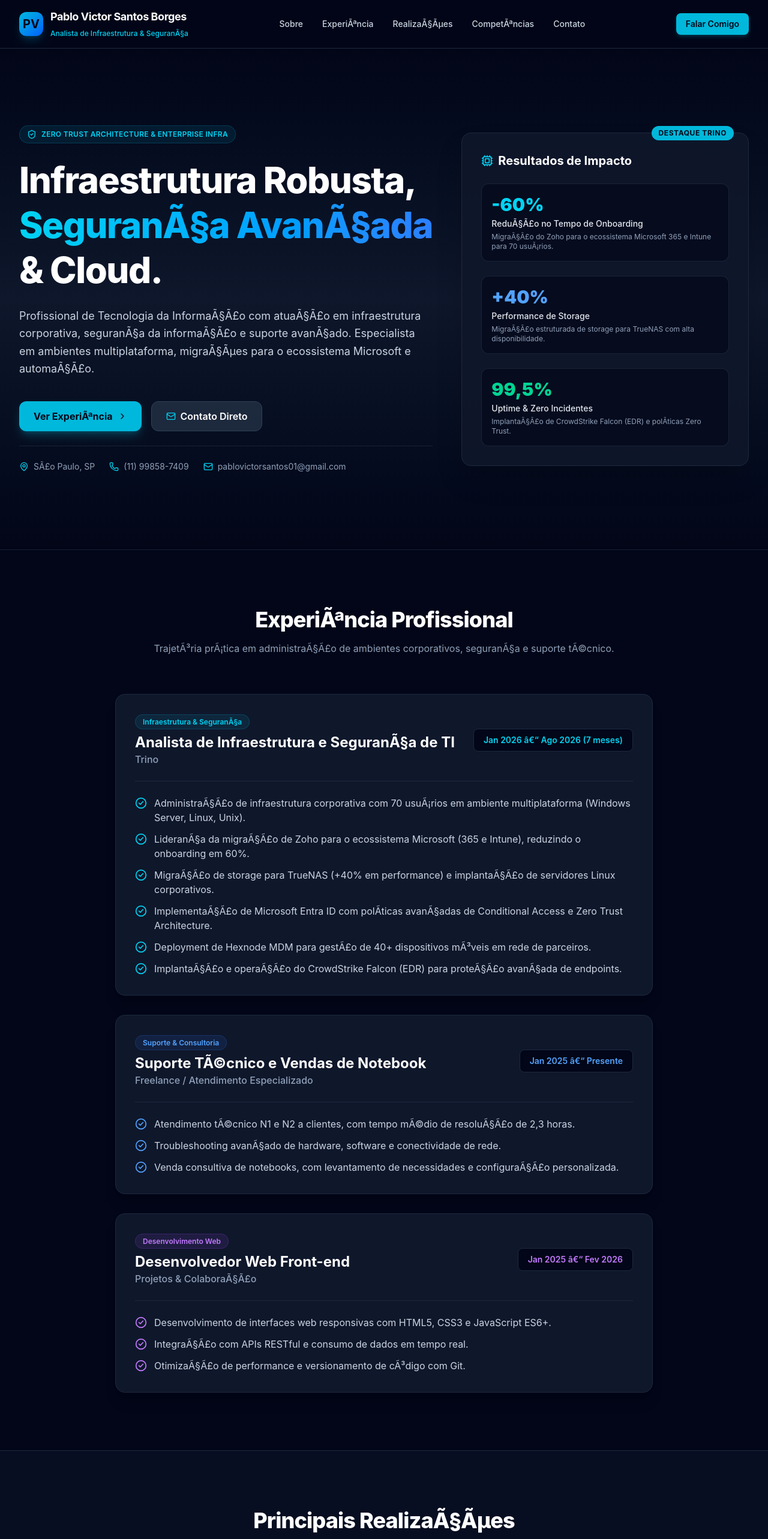
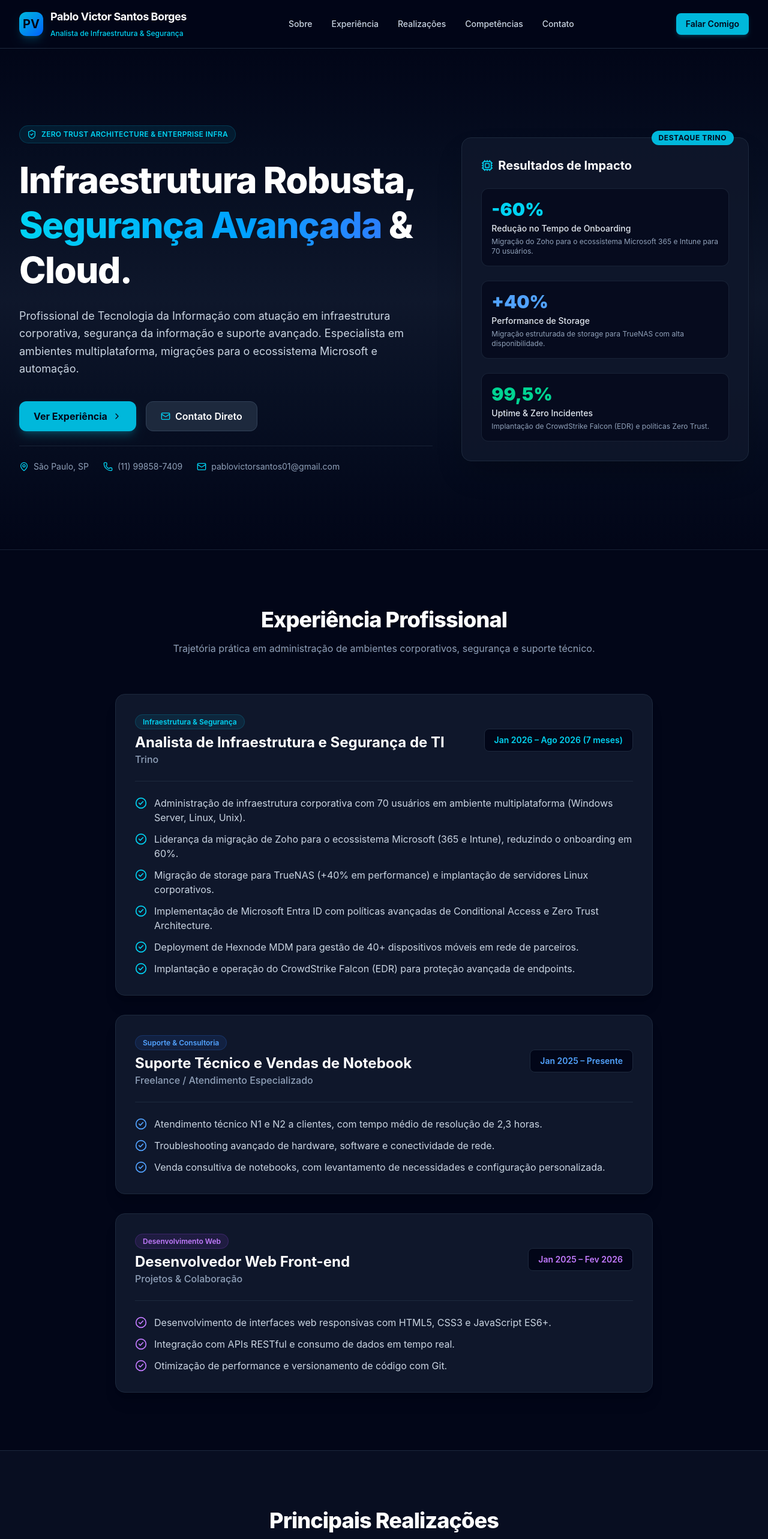
Before and after one commit to pablovictorsantos01-crypto/pablovictorsantos01-crypto.github.io, a React (Vite) app: page / in a window 1280 px wide. Shown: the top 2566 px of the page at 60% size. Built offline with nearby package versions, Linux system fonts and the light colour scheme.

Commit message:
Corrige encoding definitivamente via script

```diff
--- a/src/pages/Home.tsx
+++ b/src/pages/Home.tsx
@@ -15,6 +15,7 @@ import {
   ChevronRight,
   Send
 } from 'lucide-react';
+
 export default function Home() {
   const [formData, setFormData] = useState({ name: '', email: '', message: '' });
   const [submitted, setSubmitted] = useState(false);
@@ -42,15 +43,15 @@ export default function Home() {
             </div>
             <div>
               <span className="font-bold text-lg tracking-tight text-white block">Pablo Victor Santos Borges</span>
-              <span className="text-xs text-cyan-400 font-medium">Analista de Infraestrutura & SeguranÃ§a</span>
+              <span className="text-xs text-cyan-400 font-medium">Analista de Infraestrutura & Segurança</span>
             </div>
           </div>
 
           <nav className="hidden md:flex items-center space-x-8 text-sm font-medium text-slate-300">
             <a href="#sobre" className="hover:text-cyan-400 transition-colors">Sobre</a>
-            <a href="#experiencia" className="hover:text-cyan-400 transition-colors">ExperiÃªncia</a>
-            <a href="#realizacoes" className="hover:text-cyan-400 transition-colors">RealizaÃ§Ãµes</a>
-            <a href="#competencias" className="hover:text-cyan-400 transition-colors">CompetÃªncias</a>
+            <a href="#experiencia" className="hover:text-cyan-400 transition-colors">Experiência</a>
+            <a href="#realizacoes" className="hover:text-cyan-400 transition-colors">Realizações</a>
+            <a href="#competencias" className="hover:text-cyan-400 transition-colors">Competências</a>
             <a href="#contato" className="hover:text-cyan-400 transition-colors">Contato</a>
           </nav>
 
@@ -78,11 +79,11 @@ export default function Home() {
               </div>
 
               <h1 className="text-4xl sm:text-6xl font-extrabold tracking-tight text-white leading-tight">
-                Infraestrutura Robusta, <span className="text-transparent bg-clip-text bg-gradient-to-r from-cyan-400 to-blue-500">SeguranÃ§a AvanÃ§ada</span> & Cloud.
+                Infraestrutura Robusta, <span className="text-transparent bg-clip-text bg-gradient-to-r from-cyan-400 to-blue-500">Segurança Avançada</span> & Cloud.
               </h1>
 
               <p className="text-lg text-slate-300 max-w-2xl leading-relaxed">
-                Profissional de Tecnologia da InformaÃ§Ã£o com atuaÃ§Ã£o em infraestrutura corporativa, seguranÃ§a da informaÃ§Ã£o e suporte avanÃ§ado. Especialista em ambientes multiplataforma, migraÃ§Ãµes para o ecossistema Microsoft e automaÃ§Ã£o.
+                Profissional de Tecnologia da Informação com atuação em infraestrutura corporativa, segurança da informação e suporte avançado. Especialista em ambientes multiplataforma, migrações para o ecossistema Microsoft e automação.
               </p>
 
               <div className="flex flex-wrap gap-4 pt-4">
@@ -90,7 +91,7 @@ export default function Home() {
                   href="#experiencia"
                   className="px-6 py-3 rounded-xl bg-cyan-500 text-slate-950 font-bold hover:bg-cyan-400 transition-all flex items-center space-x-2 shadow-lg shadow-cyan-500/25"
                 >
-                  <span>Ver ExperiÃªncia</span>
+                  <span>Ver Experiência</span>
                   <ChevronRight className="w-4 h-4" />
                 </a>
                 <a
@@ -105,7 +106,7 @@ export default function Home() {
               <div className="pt-6 border-t border-slate-800/80 flex flex-wrap gap-6 text-sm text-slate-400">
                 <div className="flex items-center space-x-2">
                   <MapPin className="w-4 h-4 text-cyan-400" />
-                  <span>SÃ£o Paulo, SP</span>
+                  <span>São Paulo, SP</span>
                 </div>
                 <div className="flex items-center space-x-2">
                   <Phone className="w-4 h-4 text-cyan-400" />
@@ -132,20 +133,20 @@ export default function Home() {
                 <div className="space-y-6">
                   <div className="p-4 rounded-xl bg-slate-950/60 border border-slate-800/80">
                     <div className="text-3xl font-black text-cyan-400 mb-1">-60%</div>
-                    <div className="text-sm font-medium text-slate-200">ReduÃ§Ã£o no Tempo de Onboarding</div>
-                    <p className="text-xs text-slate-400 mt-1">MigraÃ§Ã£o do Zoho para o ecossistema Microsoft 365 e Intune para 70 usuÃ¡rios.</p>
+                    <div className="text-sm font-medium text-slate-200">Redução no Tempo de Onboarding</div>
+                    <p className="text-xs text-slate-400 mt-1">Migração do Zoho para o ecossistema Microsoft 365 e Intune para 70 usuários.</p>
                   </div>
 
                   <div className="p-4 rounded-xl bg-slate-950/60 border border-slate-800/80">
                     <div className="text-3xl font-black text-blue-400 mb-1">+40%</div>
                     <div className="text-sm font-medium text-slate-200">Performance de Storage</div>
-                    <p className="text-xs text-slate-400 mt-1">MigraÃ§Ã£o estruturada de storage para TrueNAS com alta disponibilidade.</p>
+                    <p className="text-xs text-slate-400 mt-1">Migração estruturada de storage para TrueNAS com alta disponibilidade.</p>
                   </div>
 
                   <div className="p-4 rounded-xl bg-slate-950/60 border border-slate-800/80">
                     <div className="text-3xl font-black text-emerald-400 mb-1">99,5%</div>
                     <div className="text-sm font-medium text-slate-200">Uptime & Zero Incidentes</div>
-                    <p className="text-xs text-slate-400 mt-1">ImplantaÃ§Ã£o de CrowdStrike Falcon (EDR) e polÃ­ticas Zero Trust.</p>
+                    <p className="text-xs text-slate-400 mt-1">Implantação de CrowdStrike Falcon (EDR) e políticas Zero Trust.</p>
                   </div>
                 </div>
 
@@ -156,11 +157,11 @@ export default function Home() {
         </div>
       </section>
 
-      {/* EXPERIÃŠNCIA PROFISSIONAL */}
+      {/* EXPERIÊNCIA PROFISSIONAL */}
       <section id="experiencia" className="py-24 max-w-7xl mx-auto px-4 sm:px-6 lg:px-8">
         <div className="text-center max-w-3xl mx-auto mb-16 space-y-4">
-          <h2 className="text-3xl sm:text-4xl font-extrabold text-white tracking-tight">ExperiÃªncia Profissional</h2>
-          <p className="text-slate-400">TrajetÃ³ria prÃ¡tica em administraÃ§Ã£o de ambientes corporativos, seguranÃ§a e suporte tÃ©cnico.</p>
+          <h2 className="text-3xl sm:text-4xl font-extrabold text-white tracking-tight">Experiência Profissional</h2>
+          <p className="text-slate-400">Trajetória prática em administração de ambientes corporativos, segurança e suporte técnico.</p>
         </div>
 
         <div className="space-y-8 max-w-4xl mx-auto">
@@ -169,40 +170,40 @@ export default function Home() {
             <div className="flex flex-col sm:flex-row sm:items-center justify-between mb-6 pb-6 border-b border-slate-800">
               <div>
                 <span className="text-xs font-semibold px-3 py-1 rounded-full bg-cyan-500/10 text-cyan-400 border border-cyan-500/20">
-                  Infraestrutura & SeguranÃ§a
+                  Infraestrutura & Segurança
                 </span>
-                <h3 className="text-2xl font-bold text-white mt-2">Analista de Infraestrutura e SeguranÃ§a de TI</h3>
+                <h3 className="text-2xl font-bold text-white mt-2">Analista de Infraestrutura e Segurança de TI</h3>
                 <p className="text-slate-400 font-medium">Trino</p>
               </div>
               <div className="mt-2 sm:mt-0 text-sm text-cyan-400 font-semibold bg-slate-950 px-4 py-2 rounded-lg border border-slate-800">
-                Jan 2026 â€“ Ago 2026 (7 meses)
+                Jan 2026 – Ago 2026 (7 meses)
               </div>
             </div>
 
             <ul className="space-y-3 text-slate-300 text-sm sm:text-base">
               <li className="flex items-start space-x-3">
                 <CheckCircle2 className="w-5 h-5 text-cyan-400 shrink-0 mt-0.5" />
-                <span>AdministraÃ§Ã£o de infraestrutura corporativa com 70 usuÃ¡rios em ambiente multiplataforma (Windows Server, Linux, Unix).</span>
+                <span>Administração de infraestrutura corporativa com 70 usuários em ambiente multiplataforma (Windows Server, Linux, Unix).</span>
               </li>
               <li className="flex items-start space-x-3">
                 <CheckCircle2 className="w-5 h-5 text-cyan-400 shrink-0 mt-0.5" />
-                <span>LideranÃ§a da migraÃ§Ã£o de Zoho para o ecossistema Microsoft (365 e Intune), reduzindo o onboarding em 60%.</span>
+                <span>Liderança da migração de Zoho para o ecossistema Microsoft (365 e Intune), reduzindo o onboarding em 60%.</span>
               </li>
               <li className="flex items-start space-x-3">
                 <CheckCircle2 className="w-5 h-5 text-cyan-400 shrink-0 mt-0.5" />
-                <span>MigraÃ§Ã£o de storage para TrueNAS (+40% em performance) e implantaÃ§Ã£o de servidores Linux corporativos.</span>
+                <span>Migração de storage para TrueNAS (+40% em performance) e implantação de servidores Linux corporativos.</span>
               </li>
               <li className="flex items-start space-x-3">
                 <CheckCircle2 className="w-5 h-5 text-cyan-400 shrink-0 mt-0.5" />
-                <span>ImplementaÃ§Ã£o de Microsoft Entra ID com polÃ­ticas avanÃ§adas de Conditional Access e Zero Trust Architecture.</span>
+                <span>Implementação de Microsoft Entra ID com políticas avançadas de Conditional Access e Zero Trust Architecture.</span>
               </li>
               <li className="flex items-start space-x-3">
                 <CheckCircle2 className="w-5 h-5 text-cyan-400 shrink-0 mt-0.5" />
-                <span>Deployment de Hexnode MDM para gestÃ£o de 40+ dispositivos mÃ³veis em rede de parceiros.</span>
+                <span>Deployment de Hexnode MDM para gestão de 40+ dispositivos móveis em rede de parceiros.</span>
               </li>
               <li className="flex items-start space-x-3">
                 <CheckCircle2 className="w-5 h-5 text-cyan-400 shrink-0 mt-0.5" />
-                <span>ImplantaÃ§Ã£o e operaÃ§Ã£o do CrowdStrike Falcon (EDR) para proteÃ§Ã£o avanÃ§ada de endpoints.</span>
+                <span>Implantação e operação do CrowdStrike Falcon (EDR) para proteção avançada de endpoints.</span>
               </li>
             </ul>
           </div>
@@ -213,26 +214,26 @@ export default function Home() {
                 <span className="text-xs font-semibold px-3 py-1 rounded-full bg-blue-500/10 text-blue-400 border border-blue-500/20">
                   Suporte & Consultoria
                 </span>
-                <h3 className="text-2xl font-bold text-white mt-2">Suporte TÃ©cnico e Vendas de Notebook</h3>
+                <h3 className="text-2xl font-bold text-white mt-2">Suporte Técnico e Vendas de Notebook</h3>
                 <p className="text-slate-400 font-medium">Freelance / Atendimento Especializado</p>
               </div>
               <div className="mt-2 sm:mt-0 text-sm text-blue-400 font-semibold bg-slate-950 px-4 py-2 rounded-lg border border-slate-800">
-                Jan 2025 â€“ Presente
+                Jan 2025 – Presente
               </div>
             </div>
 
             <ul className="space-y-3 text-slate-300 text-sm sm:text-base">
               <li className="flex items-start space-x-3">
                 <CheckCircle2 className="w-5 h-5 text-blue-400 shrink-0 mt-0.5" />
-                <span>Atendimento tÃ©cnico N1 e N2 a clientes, com tempo mÃ©dio de resoluÃ§Ã£o de 2,3 horas.</span>
+                <span>Atendimento técnico N1 e N2 a clientes, com tempo médio de resolução de 2,3 horas.</span>
               </li>
               <li className="flex items-start space-x-3">
                 <CheckCircle2 className="w-5 h-5 text-blue-400 shrink-0 mt-0.5" />
-                <span>Troubleshooting avanÃ§ado de hardware, software e conectividade de rede.</span>
+                <span>Troubleshooting avançado de hardware, software e conectividade de rede.</span>
               </li>
               <li className="flex items-start space-x-3">
                 <CheckCircle2 className="w-5 h-5 text-blue-400 shrink-0 mt-0.5" />
-                <span>Venda consultiva de notebooks, com levantamento de necessidades e configuraÃ§Ã£o personalizada.</span>
+                <span>Venda consultiva de notebooks, com levantamento de necessidades e configuração personalizada.</span>
               </li>
             </ul>
           </div>
@@ -244,10 +245,10 @@ export default function Home() {
                   Desenvolvimento Web
                 </span>
                 <h3 className="text-2xl font-bold text-white mt-2">Desenvolvedor Web Front-end</h3>
-                <p className="text-slate-400 font-medium">Projetos & ColaboraÃ§Ã£o</p>
+                <p className="text-slate-400 font-medium">Projetos & Colaboração</p>
               </div>
               <div className="mt-2 sm:mt-0 text-sm text-purple-400 font-semibold bg-slate-950 px-4 py-2 rounded-lg border border-slate-800">
-                Jan 2025 â€“ Fev 2026
+                Jan 2025 – Fev 2026
               </div>
             </div>
 
@@ -258,11 +259,11 @@ export default function Home() {
               </li>
               <li className="flex items-start space-x-3">
                 <CheckCircle2 className="w-5 h-5 text-purple-400 shrink-0 mt-0.5" />
-                <span>IntegraÃ§Ã£o com APIs RESTful e consumo de dados em tempo real.</span>
+                <span>Integração com APIs RESTful e consumo de dados em tempo real.</span>
               </li>
               <li className="flex items-start space-x-3">
                 <CheckCircle2 className="w-5 h-5 text-purple-400 shrink-0 mt-0.5" />
-                <span>OtimizaÃ§Ã£o de performance e versionamento de cÃ³digo com Git.</span>
+                <span>Otimização de performance e versionamento de código com Git.</span>
               </li>
             </ul>
           </div>
@@ -270,12 +271,12 @@ export default function Home() {
         </div>
       </section>
 
-      {/* REALIZAÃ‡Ã•ES & DESTAQUES */}
+      {/* REALIZAÇÕES & DESTAQUES */}
       <section id="realizacoes" className="py-24 bg-slate-900/50 border-y border-slate-800">
         <div className="max-w-7xl mx-auto px-4 sm:px-6 lg:px-8">
           <div className="text-center max-w-3xl mx-auto mb-16 space-y-4">
-            <h2 className="text-3xl sm:text-4xl font-extrabold text-white tracking-tight">Principais RealizaÃ§Ãµes</h2>
-            <p className="text-slate-400">Marcos importantes entregues em ambientes corporativos de alta exigÃªncia.</p>
+            <h2 className="text-3xl sm:text-4xl font-extrabold text-white tracking-tight">Principais Realizações</h2>
+            <p className="text-slate-400">Marcos importantes entregues em ambientes corporativos de alta exigência.</p>
           </div>
 
           <div className="grid grid-cols-1 md:grid-cols-2 gap-8">
@@ -284,9 +285,9 @@ export default function Home() {
               <div className="w-12 h-12 rounded-xl bg-cyan-500/10 flex items-center justify-center text-cyan-400 mb-6 font-bold text-xl">
                 01
               </div>
-              <h3 className="text-xl font-bold text-white mb-3">MigraÃ§Ã£o Cloud & Microsoft 365</h3>
+              <h3 className="text-xl font-bold text-white mb-3">Migração Cloud & Microsoft 365</h3>
               <p className="text-slate-300 text-sm leading-relaxed">
-                ConduÃ§Ã£o da migraÃ§Ã£o completa de Zoho para o ecossistema Microsoft (365 e Intune) com 100% de adoÃ§Ã£o em 70 usuÃ¡rios simultÃ¢neos, reduzindo o tempo de onboarding em 60%.
+                Condução da migração completa de Zoho para o ecossistema Microsoft (365 e Intune) com 100% de adoção em 70 usuários simultâneos, reduzindo o tempo de onboarding em 60%.
               </p>
             </div>
 
@@ -294,9 +295,9 @@ export default function Home() {
               <div className="w-12 h-12 rounded-xl bg-blue-500/10 flex items-center justify-center text-blue-400 mb-6 font-bold text-xl">
                 02
               </div>
-              <h3 className="text-xl font-bold text-white mb-3">OtimizaÃ§Ã£o de Storage TrueNAS</h3>
+              <h3 className="text-xl font-bold text-white mb-3">Otimização de Storage TrueNAS</h3>
               <p className="text-slate-300 text-sm leading-relaxed">
-                ReestruturaÃ§Ã£o e migraÃ§Ã£o de storage para TrueNAS, garantindo ganho de 40% em performance de leitura/escrita e robustez para os dados corporativos crÃ­ticos.
+                Reestruturação e migração de storage para TrueNAS, garantindo ganho de 40% em performance de leitura/escrita e robustez para os dados corporativos críticos.
               </p>
             </div>
 
@@ -304,9 +305,9 @@ export default function Home() {
               <div className="w-12 h-12 rounded-xl bg-purple-500/10 flex items-center justify-center text-purple-400 mb-6 font-bold text-xl">
                 03
               </div>
-              <h3 className="text-xl font-bold text-white mb-3">AutomaÃ§Ã£o de Servidores Linux</h3>
+              <h3 className="text-xl font-bold text-white mb-3">Automação de Servidores Linux</h3>
               <p className="text-slate-300 text-sm leading-relaxed">
-                ImplantaÃ§Ã£o de servidores Linux corporativos e automaÃ§Ã£o de provisioning, reduzindo o tempo de preparaÃ§Ã£o de mÃ¡quinas de 4 horas para apenas 40 minutos.
+                Implantação de servidores Linux corporativos e automação de provisioning, reduzindo o tempo de preparação de máquinas de 4 horas para apenas 40 minutos.
               </p>
             </div>
 
@@ -314,9 +315,9 @@ export default function Home() {
               <div className="w-12 h-12 rounded-xl bg-emerald-500/10 flex items-center justify-center text-emerald-400 mb-6 font-bold text-xl">
                 04
               </div>
-              <h3 className="text-xl font-bold text-white mb-3">SeguranÃ§a Zero Trust com CrowdStrike</h3>
+              <h3 className="text-xl font-bold text-white mb-3">Segurança Zero Trust com CrowdStrike</h3>
               <p className="text-slate-300 text-sm leading-relaxed">
-                MigraÃ§Ã£o de endpoints para CrowdStrike Falcon (EDR) combinada com arquitetura Zero Trust e Microsoft Entra ID Conditional Access, atingindo zero incidentes de seguranÃ§a.
+                Migração de endpoints para CrowdStrike Falcon (EDR) combinada com arquitetura Zero Trust e Microsoft Entra ID Conditional Access, atingindo zero incidentes de segurança.
               </p>
             </div>
 
@@ -324,11 +325,11 @@ export default function Home() {
         </div>
       </section>
 
-      {/* COMPETÃŠNCIAS & HABILIDADES */}
+      {/* COMPETÊNCIAS & HABILIDADES */}
       <section id="competencias" className="py-24 max-w-7xl mx-auto px-4 sm:px-6 lg:px-8">
         <div className="text-center max-w-3xl mx-auto mb-16 space-y-4">
-          <h2 className="text-3xl sm:text-4xl font-extrabold text-white tracking-tight">CompetÃªncias TÃ©cnicas</h2>
-          <p className="text-slate-400">Stack tecnolÃ³gica e domÃ­nios de especializaÃ§Ã£o.</p>
+          <h2 className="text-3xl sm:text-4xl font-extrabold text-white tracking-tight">Competências Técnicas</h2>
+          <p className="text-slate-400">Stack tecnológica e domínios de especialização.</p>
         </div>
 
         <div className="grid grid-cols-1 md:grid-cols-2 lg:grid-cols-3 gap-8">
@@ -349,7 +350,7 @@ export default function Home() {
           <div className="bg-slate-900 border border-slate-800 rounded-2xl p-6">
             <div className="flex items-center space-x-3 mb-4">
               <Lock className="w-6 h-6 text-emerald-400" />
-              <h3 className="text-lg font-bold text-white">SeguranÃ§a & Identidade</h3>
+              <h3 className="text-lg font-bold text-white">Segurança & Identidade</h3>
             </div>
             <div className="flex flex-wrap gap-2">
               <span className="px-3 py-1 rounded-lg bg-slate-950 text-slate-300 text-xs border border-slate-800">Microsoft Entra ID</span>
@@ -390,16 +391,16 @@ export default function Home() {
           <div className="bg-slate-900 border border-slate-800 rounded-2xl p-6">
             <div className="flex items-center space-x-3 mb-4">
               <GraduationCap className="w-6 h-6 text-amber-400" />
-              <h3 className="text-lg font-bold text-white">FormaÃ§Ã£o AcadÃªmica</h3>
+              <h3 className="text-lg font-bold text-white">Formação Acadêmica</h3>
             </div>
             <div className="space-y-3 text-sm text-slate-300">
               <div>
                 <div className="font-semibold text-white">Redes de Computadores & DevOps</div>
-                <div className="text-xs text-slate-400">Impacta Tecnologia â€” Em andamento</div>
+                <div className="text-xs text-slate-400">Impacta Tecnologia — Em andamento</div>
               </div>
               <div>
-                <div className="font-semibold text-white">AnÃ¡lise e Desenvolvimento de Sistemas</div>
-                <div className="text-xs text-slate-400">USCS â€” 2 anos cursados</div>
+                <div className="font-semibold text-white">Análise e Desenvolvimento de Sistemas</div>
+                <div className="text-xs text-slate-400">USCS — 2 anos cursados</div>
               </div>
             </div>
           </div>
@@ -420,7 +421,7 @@ export default function Home() {
         </div>
       </section>
 
-      {/* CONTATO & RODAPÃ‰ */}
+      {/* CONTATO & RODAPÉ */}
       <section id="contato" className="py-24 bg-slate-900 border-t border-slate-800">
         <div className="max-w-7xl mx-auto px-4 sm:px-6 lg:px-8">
           <div className="grid grid-cols-1 lg:grid-cols-12 gap-12 items-center">
@@ -428,7 +429,7 @@ export default function Home() {
             <div className="lg:col-span-6 space-y-6">
               <h2 className="text-3xl sm:text-4xl font-extrabold text-white tracking-tight">Vamos Conectar?</h2>
               <p className="text-slate-300 leading-relaxed">
-                Estou sempre aberto a novos desafios em infraestrutura corporativa, seguranÃ§a da informaÃ§Ã£o, DevOps e projetos de tecnologia de alto impacto. Entre em contato por e-mail ou telefone.
+                Estou sempre aberto a novos desafios em infraestrutura corporativa, segurança da informação, DevOps e projetos de tecnologia de alto impacto. Entre em contato por e-mail ou telefone.
               </p>
 
               <div className="space-y-4 pt-4">
@@ -457,8 +458,8 @@ export default function Home() {
                     <MapPin className="w-5 h-5" />
                   </div>
                   <div>
-                    <div className="text-xs text-slate-400 uppercase font-semibold">LocalizaÃ§Ã£o</div>
-                    <span className="text-white font-medium">SÃ£o Paulo, SP</span>
+                    <div className="text-xs text-slate-400 uppercase font-semibold">Localização</div>
+                    <span className="text-white font-medium">São Paulo, SP</span>
                   </div>
                 </div>
               </div>
@@ -484,7 +485,7 @@ export default function Home() {
                         value={formData.name}
                         onChange={(e) => setFormData({...formData, name: e.target.value})}
                         className="w-full bg-slate-900 border border-slate-800 rounded-xl px-4 py-3 text-white focus:outline-none focus:border-cyan-500 transition-colors"
-                        placeholder="Ex: JoÃ£o Silva"
+                        placeholder="Ex: João Silva"
                       />
                     </div>
                     <div>
@@ -524,7 +525,7 @@ export default function Home() {
           </div>
 
           <div className="mt-16 pt-8 border-t border-slate-800 text-center text-sm text-slate-500">
-            <p>Â© {new Date().getFullYear()} Pablo Victor Santos Borges. Todos os direitos reservados.</p>
+            <p>© {new Date().getFullYear()} Pablo Victor Santos Borges. Todos os direitos reservados.</p>
           </div>
         </div>
       </section>
```
